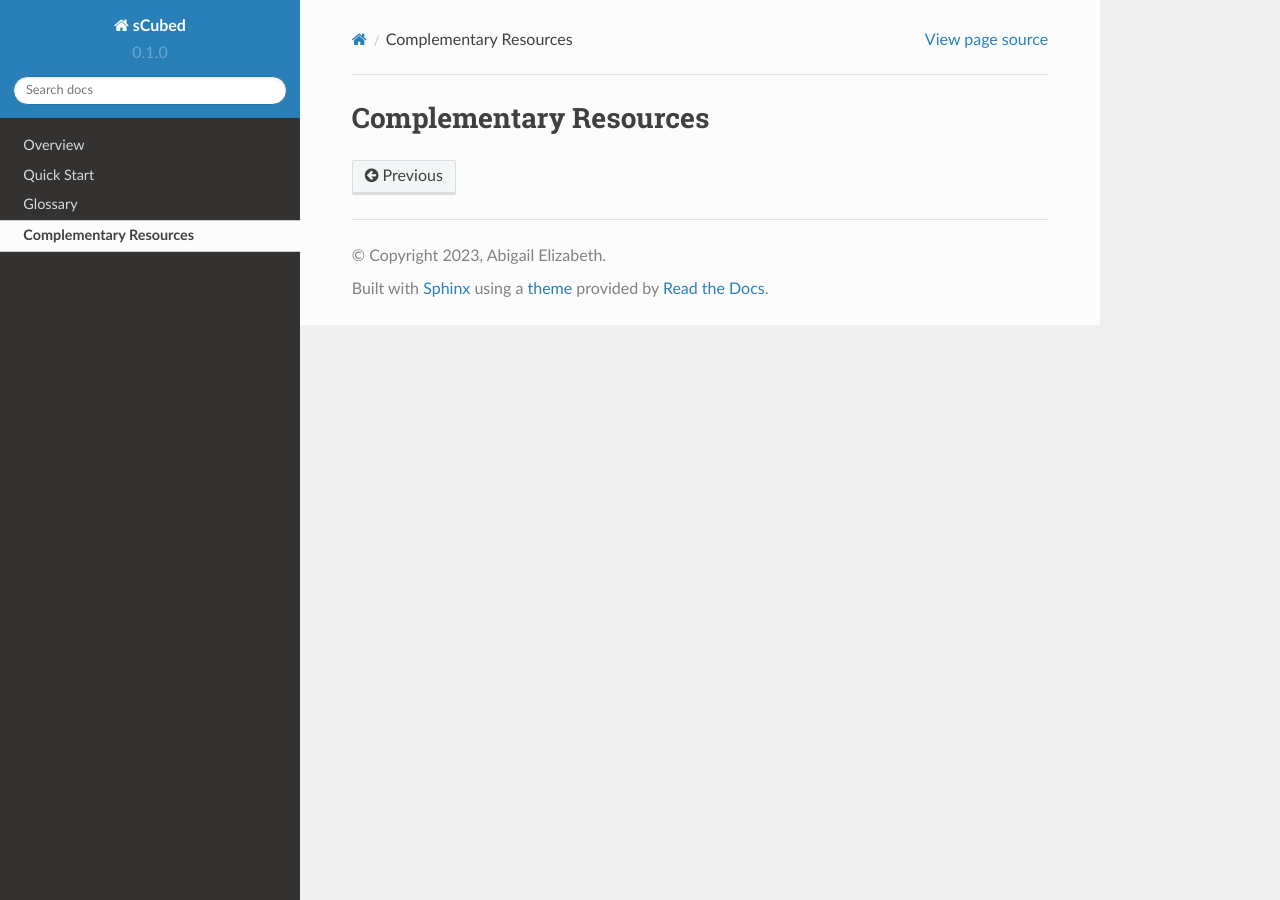
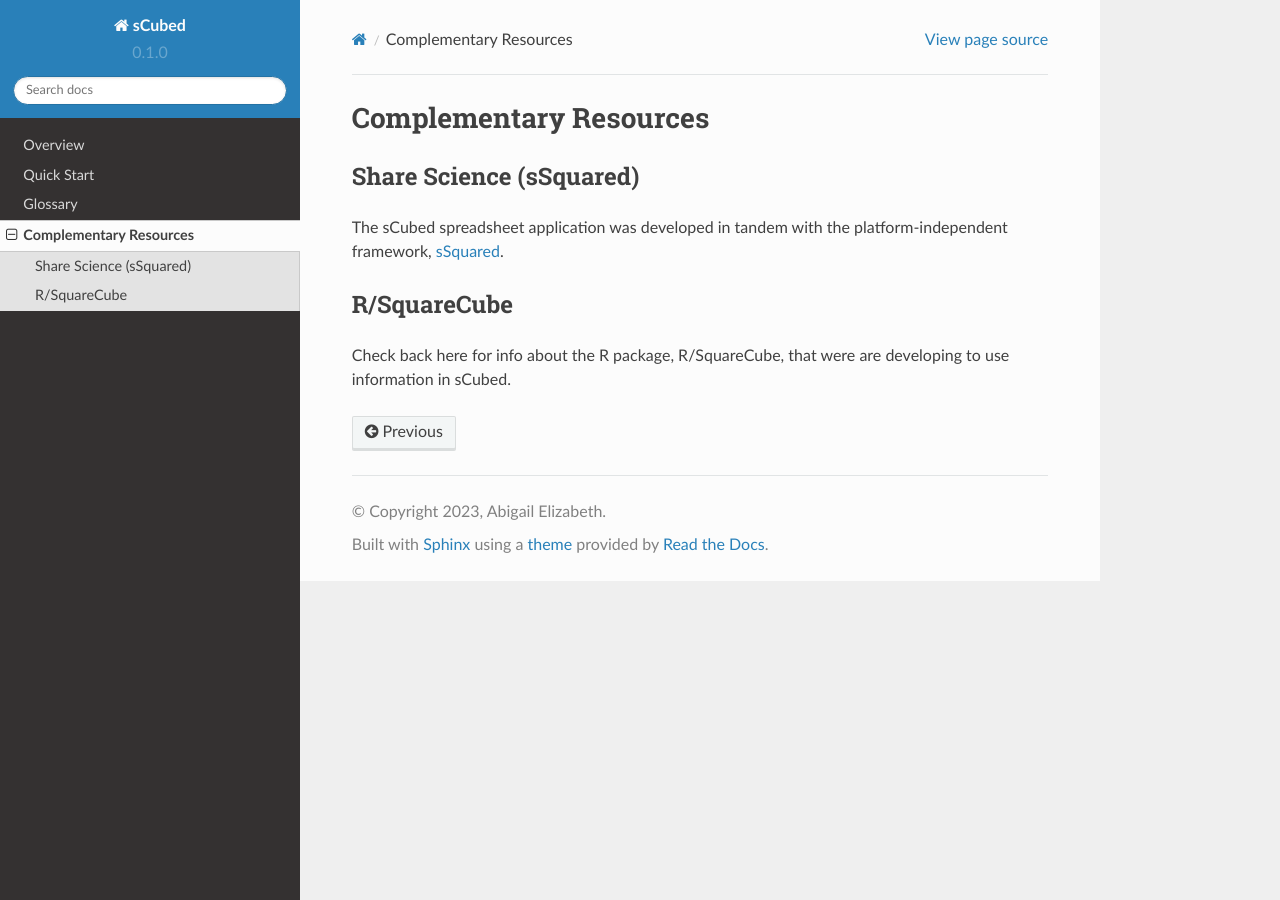
Before and after one commit to aemoore62/sCubed_docs, a Sphinx documentation site: the page built from docs/source/complementary_rsrcs.rst, in a window 1280 px wide. Built offline with Sphinx 7.4.7 and the Read the Docs theme 2.0.0, drawn with Linux system fonts in a browser that asks for light colours.

Commit message:
add content

```diff
--- a/docs/source/complementary_rsrcs.rst
+++ b/docs/source/complementary_rsrcs.rst
@@ -1,2 +1,10 @@
 Complementary Resources
 =====
+
+Share Science (sSquared)
+-------
+The sCubed spreadsheet application was developed in tandem with the platform-independent framework, `sSquared <https://ssquared-docs.readthedocs.io/en/latest/ssquared_tab.html>`_.
+
+R/SquareCube
+-------
+Check back here for info about the R package, R/SquareCube, that were are developing to use information in sCubed.
```
